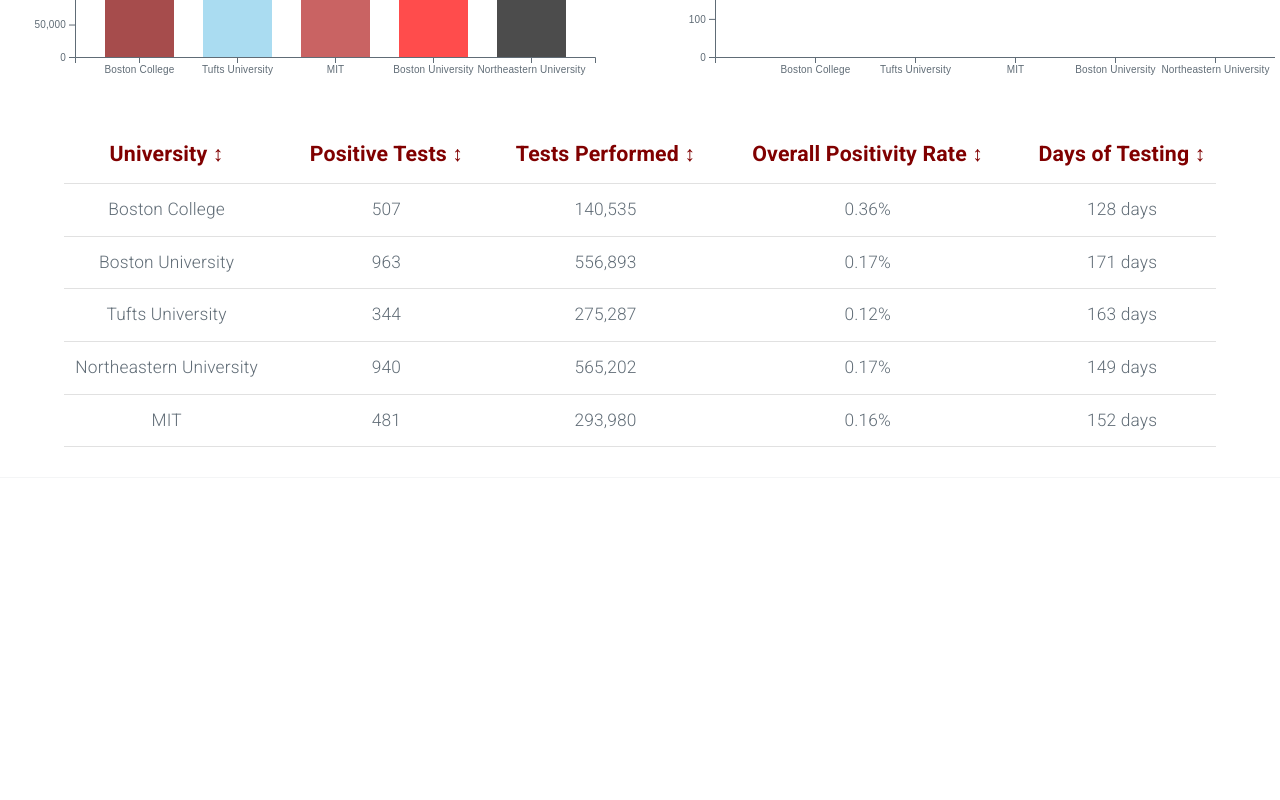
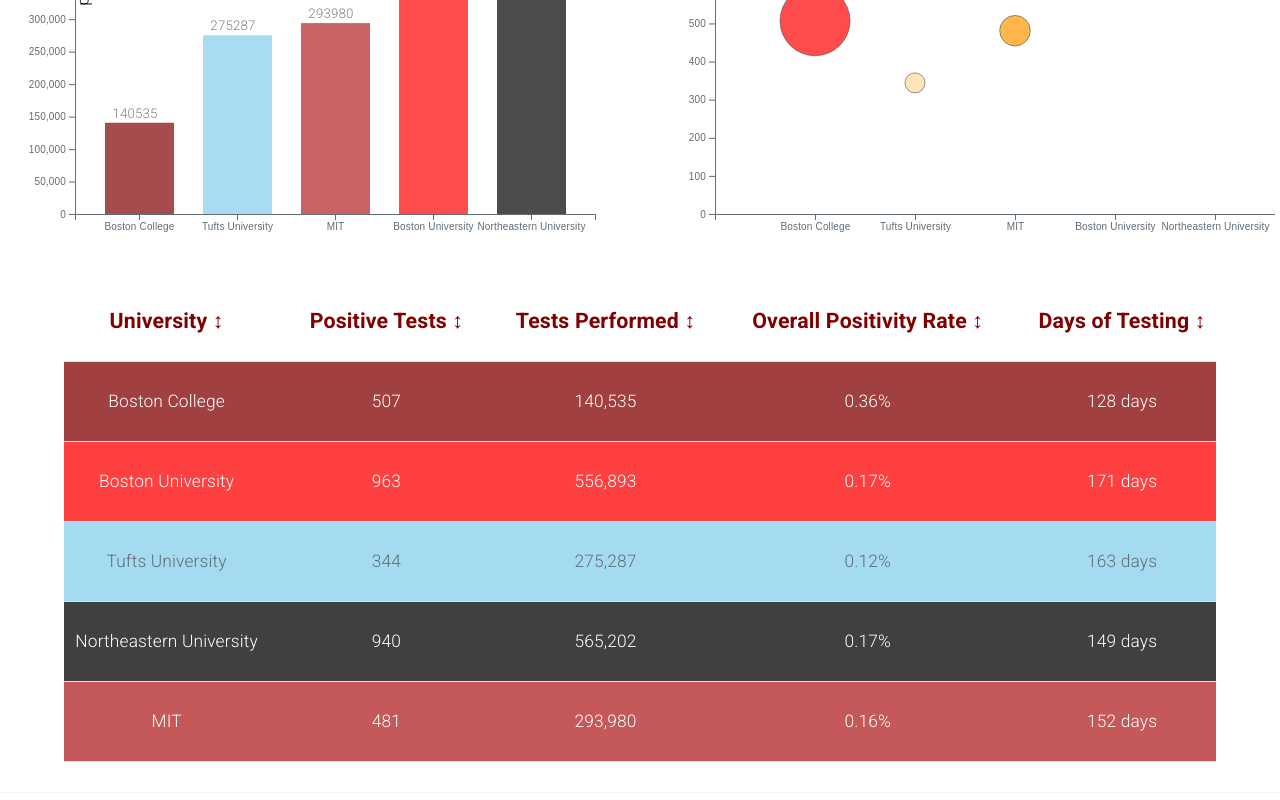
Before and after one commit to annaguo7/bc-covidtrackingproject, a plain HTML site: page index.html in a window 1280 px wide. Shown: the part 2616-3416 px from the top of the page. Before the commit the page ends 3124 px from the top, so only its background shows below. Drawn offline with nearby package versions, Linux system fonts and the light colour scheme.

Commit message:
Third Commit

```diff
--- a/boston.js
+++ b/boston.js
@@ -76,7 +76,7 @@ function updateZ(data,type){
             .style('opacity',.8)
             .style('padding','10px')
             .style('font-size','10pt')
-            .style("top",pos[1]-2050+'px')
+            .style("top",pos[1]-2250+'px')
             .style("left",pos[0]+'px')
             .html(univ
               + '<br>'+ '<br>'+
@@ -234,7 +234,7 @@ function bubble(data,type){
               .style('opacity',.8)
               .style('padding','5px')
               .style('font-size','10pt')
-              .style("top",(event.pageY-2050) + "px")
+              .style("top",(event.pageY-2250) + "px")
               .style("left",(event.pageX-200) + "px")
               .html(uni
           + '<br>'+ '<br>'+
--- a/index.html
+++ b/index.html
@@ -9,6 +9,7 @@
         <script defer src="https://cdnjs.cloudflare.com/ajax/libs/d3/6.1.1/d3.min.js"></script>
         <script defer src = "script.js"></script>
         <script defer src = "boston.js"></script>
+        <script defer src = "node.js"></script>
         <script src="https://www.kryogenix.org/code/browser/sorttable/sorttable.js"></script>
 
 
@@ -147,45 +148,49 @@
               <th class = 'tr-label'>Days of Testing ↕</th>
             </tr>
             <tr>
-              <td>Boston College</td>
-              <td>507</td>
-              <td>140,535</td>
-              <td>0.36%</td>
-              <td>128 days</td>
+              <td class = 'BC'>Boston College</td>
+              <td class = 'BC'>507</td>
+              <td class = 'BC'>140,535</td>
+              <td class = 'BC'>0.36%</td>
+              <td class = 'BC'>128 days</td>
             </tr>
             <tr>
-              <td>Boston University</td>
-              <td>963</td>
-              <td>556,893</td>
-              <td>0.17%</td>
-              <td>171 days</td>
+              <td class="BU">Boston University</td>
+              <td class="BU">963</td>
+              <td class="BU">556,893</td>
+              <td class="BU">0.17%</td>
+              <td class="BU">171 days</td>
             </tr>
             <tr>
-                <td>Tufts University</td>
-                <td>344</td>
-                <td>275,287</td>
-                <td>0.12%</td>
-                <td>163 days</td>
+                <td class="tufts">Tufts University</td>
+                <td class="tufts">344</td>
+                <td class="tufts">275,287</td>
+                <td class="tufts">0.12%</td>
+                <td class="tufts">163 days</td>
               </tr>
             <tr>
-              <td>Northeastern University</td>
-              <td>940</td>
-              <td>565,202</td>
-              <td>0.17%</td>
-              <td>149 days</td>
+              <td class="NEU">Northeastern University</td>
+              <td class="NEU">940</td>
+              <td class="NEU">565,202</td>
+              <td class="NEU">0.17%</td>
+              <td class="NEU">149 days</td>
             </tr>
             <tr>
-              <td>MIT</td>
-              <td>481</td>
-              <td>293,980</td>
-              <td>0.16%</td>
-              <td>152 days</td>
+              <td class="MIT">MIT</td>
+              <td class="MIT">481</td>
+              <td class="MIT">293,980</td>
+              <td class="MIT">0.16%</td>
+              <td class="MIT">152 days</td>
             </tr>
           </table>
 
     </center>
     <hr>
+    <center>
 
+    </center>
+
+    <hr>
 
 </body>
 
--- a/style.css
+++ b/style.css
@@ -124,3 +124,31 @@ table{
     color: maroon;
     font-size: 16pt;
 }
+
+.BC{
+    background-color: rgba(128, 0, 0, 0.75);
+    color: white;
+}
+
+.tufts{
+    background-color: rgba(135, 207, 235, 0.75);
+}
+
+.BU{
+    background-color: rgba(255, 0, 0, 0.75);
+    color: white;
+}
+
+.NEU{
+    background-color: rgba(0, 0, 0, 0.75);
+    color: white;
+}
+
+.MIT{
+    background-color: rgba(178, 34, 34, 0.75);
+    color: white;
+}
+
+tr{
+    height: 80px;
+}
```
